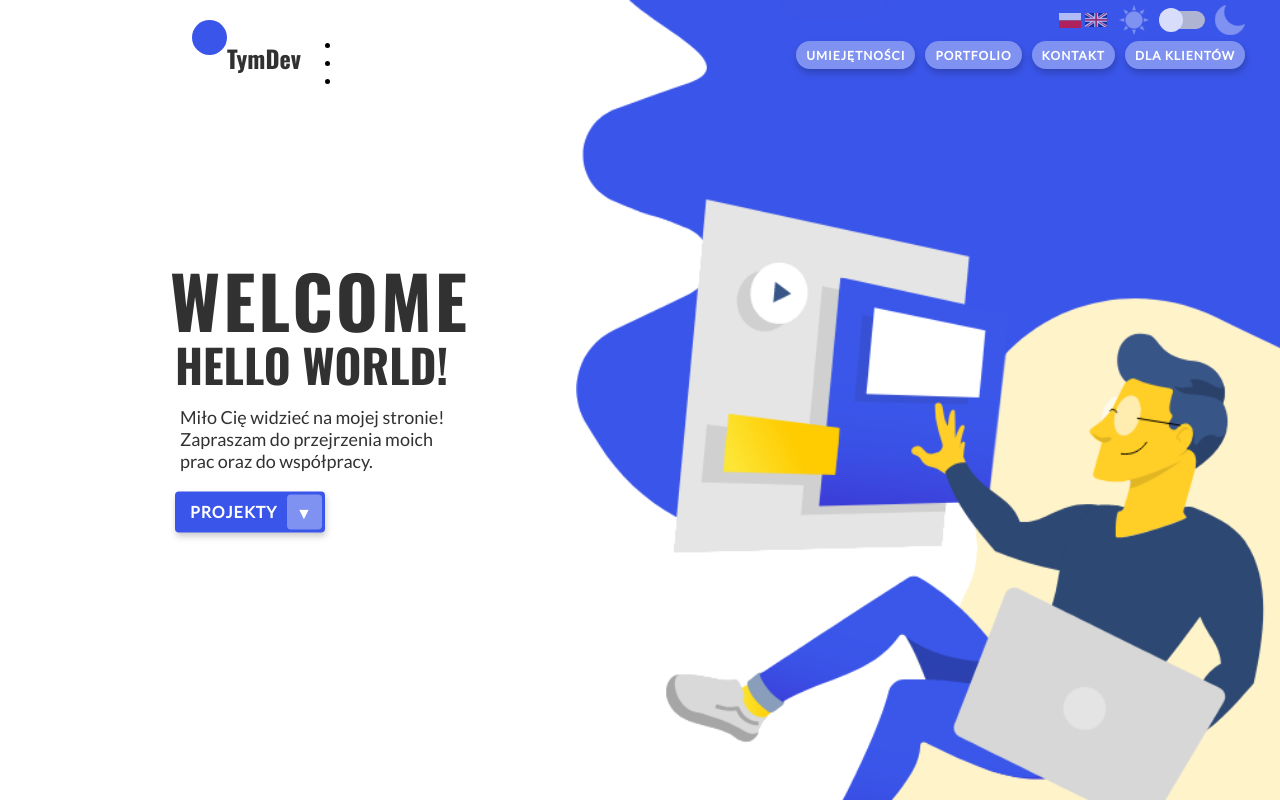
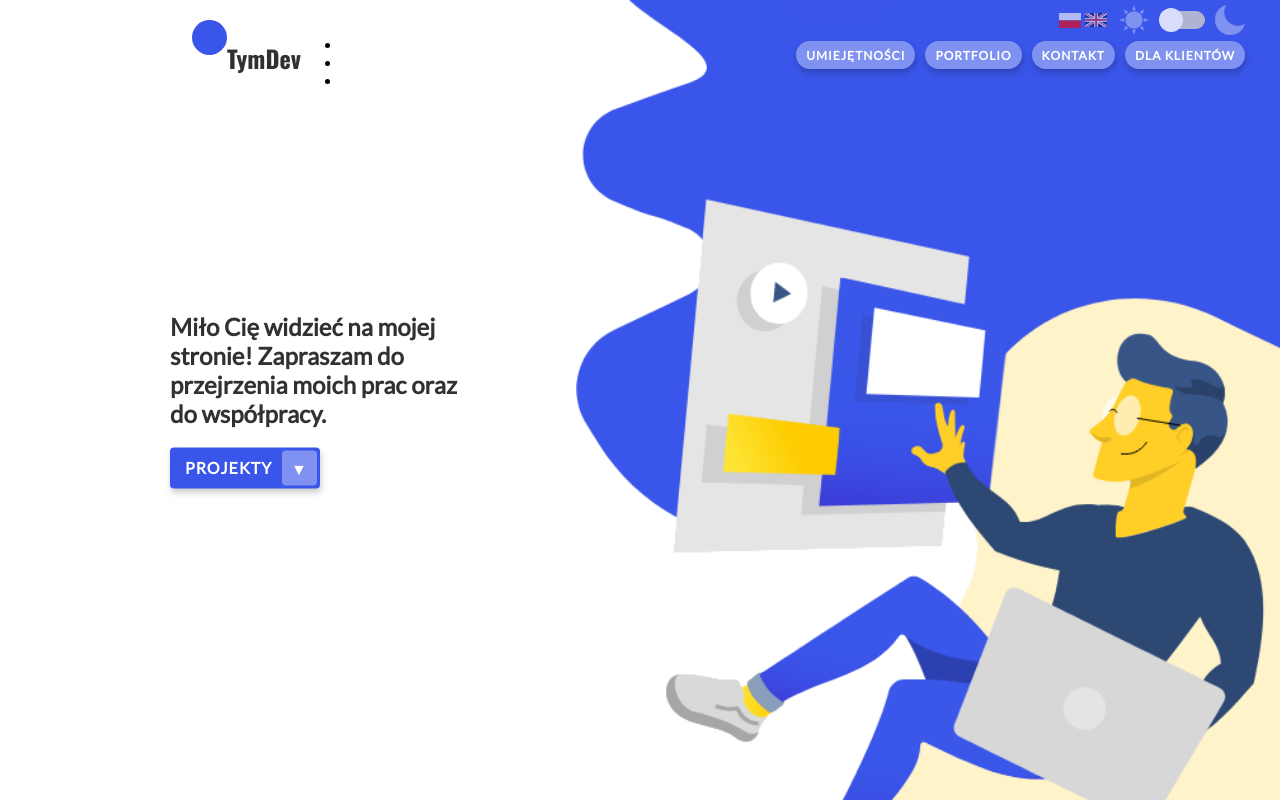
Before and after one commit to d0peCode/tymdev, an Angular app: page / in a window 1280 px wide. Shown: the top 800 px of the page. Built offline with nearby package versions, Linux system fonts and the light colour scheme.

Commit message:
refactor greeting

```diff
--- a/src/app/components/light-mode/top/greeting/greeting.component.html
+++ b/src/app/components/light-mode/top/greeting/greeting.component.html
@@ -1,9 +1,7 @@
 <header class="greeting">
     <h2 class="greeting__header">
-        <span class="greeting__header--top">Welcome</span>
-        <span class="greeting__header--bottom">Hello World!</span>
+        Miło Cię widzieć na mojej stronie! Zapraszam do przejrzenia moich prac oraz do współpracy.
     </h2>
-    <p class="greeting__paragraph">Miło Cię widzieć na mojej stronie! Zapraszam do przejrzenia moich prac oraz do współpracy.</p>
     <div class="greeting__button">
         <a href="#portfolio" class="button button--primary">
             <span class="button-text">Projekty</span>
--- a/src/app/components/light-mode/top/greeting/greeting.component.scss
+++ b/src/app/components/light-mode/top/greeting/greeting.component.scss
@@ -6,35 +6,12 @@
   width: 300px;
 
   &__header {
-    text-transform: uppercase;
-    font-family: 'Oswald', sans-serif;
-    font-weight: 900;
+    font-family: 'Lato', sans-serif;
     color: #313131;
     margin: 0;
-
-    & span {
-      line-height: 64px;
-    }
-    &--top {
-      font-size: 72px;
-      letter-spacing: 3px;
-      display: block;
-    }
-    &--bottom {
-      font-size: 46px;
-      padding-left: 5px;
-    }
-  }
-
-  &__paragraph {
-    font-family: 'Lato', sans-serif;
-    font-size: 18px;
-    color: #313131;
-    margin: 10px 0 20px 0;
-    padding: 0 10px;
   }
 
   &__button {
-    margin-left: 5px;
+    margin-top: 20px;
   }
 }
```
